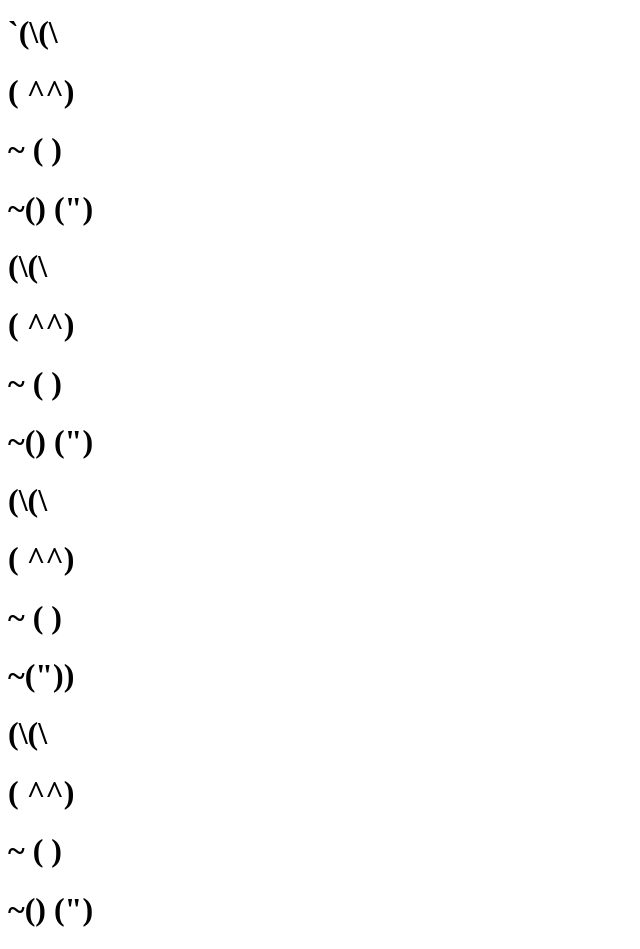
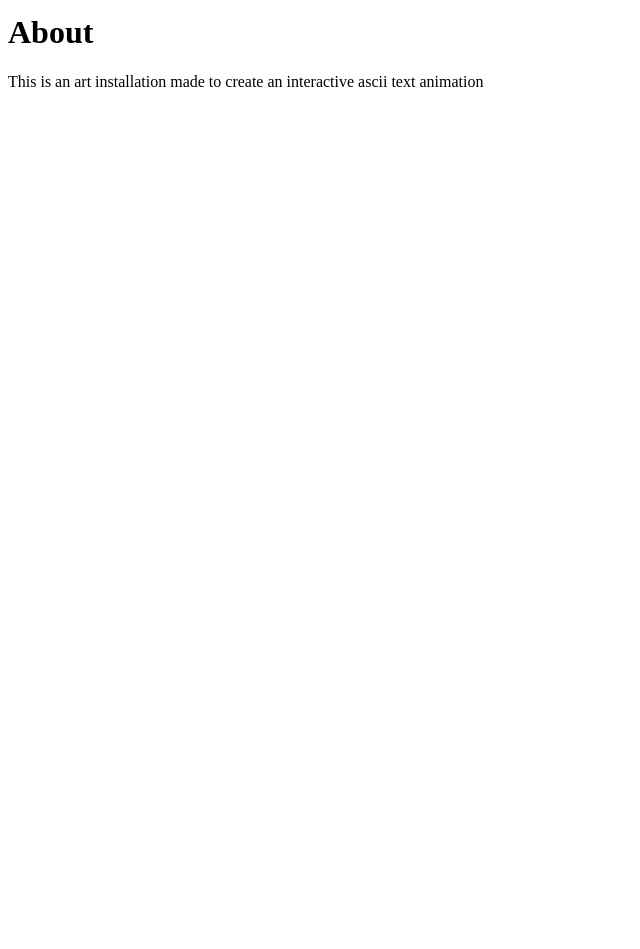
Before and after one commit to mattie20/mattie20.github.io, a plain HTML site: page index.html in a window 1280 px wide. Shown: the part 220-1169 px from the top of the page, without its empty margins (0-640 px from the left). After the commit the page ends 800 px from the top, so only its background shows below. Drawn offline with Linux system fonts and the light colour scheme.

Commit message:
Add about section

```diff
--- a/index.html
+++ b/index.html
@@ -13,27 +13,10 @@
     </div>
 </header>
 
+<h1>About</h1>
+<p1>This is an art installation made to create an interactive ascii text animation</p1>
+
 <body id="page">
-
-<h1>`(\(\</h1>
-<h1>  ( ^^)</h1>
-<h1> ~ (  )</h1>
-<h1> ~()  (")</h1>
-
-<h1> (\(\</h1>
-<h1>  ( ^^)</h1>
-<h1> ~ (  )</h1>
-<h1> ~() (")</h1>
-
-<h1> (\(\</h1>
-<h1>  ( ^^)</h1>
-<h1> ~ (  )</h1>
-<h1> ~("))</h1>
-
-<h1> (\(\</h1>
-<h1>  ( ^^)</h1>
-<h1> ~ (  )</h1>
-<h1> ~()  (")</h1>
 
 </body>
 
```
Also changed, not shown: index.js (+19 -0 lines).
